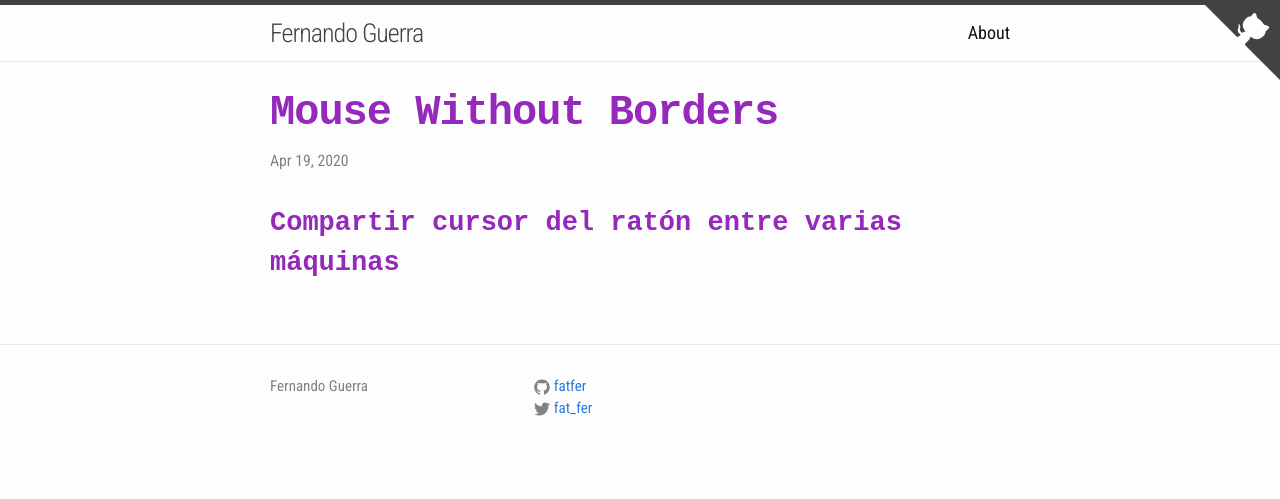
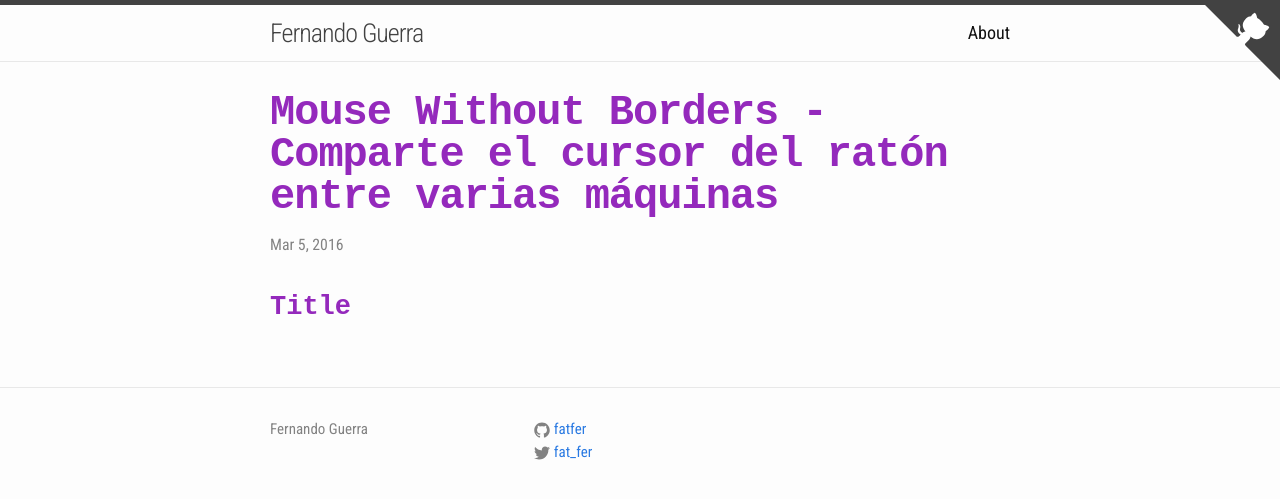
Before and after one commit to fatfer/fatfer.github.io, a Jekyll site: the page built from _posts/2020-04-19-mouse-without-borders.markdown, in a window 1280 px wide. Shown: the top 499 px of the page. Built offline with Jekyll 4.4.1, drawn with Linux system fonts in a browser that asks for light colours; some web fonts are replaced; our own code applies the rules of GitHub Pages for plain Markdown files; comment, search, counter and statistics services are not loaded.

Commit message:
Update 2020-04-19-mouse-without-borders.markdown

```diff
--- a/_posts/2020-04-19-mouse-without-borders.markdown
+++ b/_posts/2020-04-19-mouse-without-borders.markdown
@@ -1 +1,9 @@
-# Compartir cursor del ratón entre varias máquinas
+---
+layout: post
+title:  "Mouse Without Borders - Comparte el cursor del ratón entre varias máquinas"
+date:   2016-03-05 19:46:15 +0100
+categories: Tools
+comments: true
+---
+
+# Title
```
